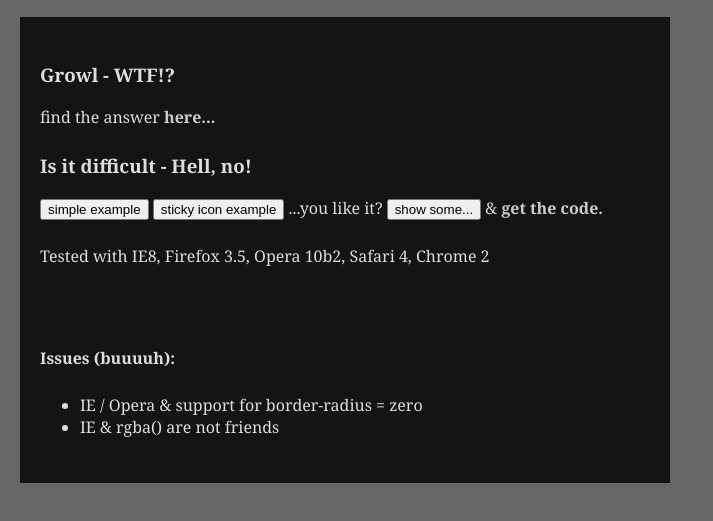
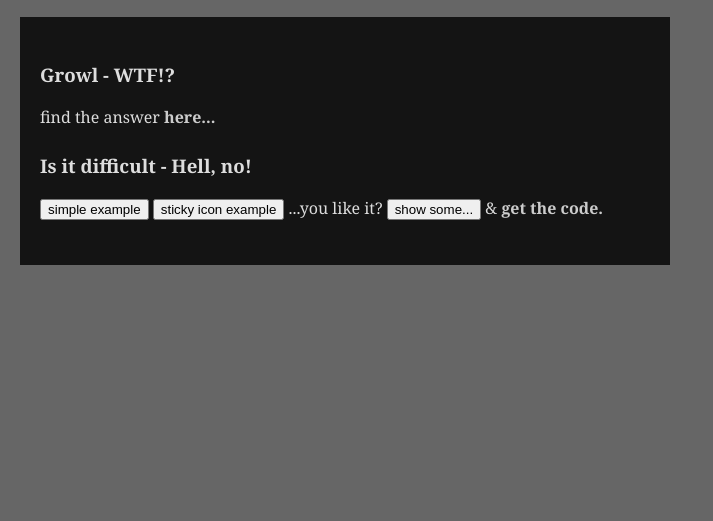
Before and after one commit to aheinze/Growl, a plain HTML site: page index.html in a window 1280 px wide. Shown: the part 127-648 px from the top of the page, without its empty margins (0-713 px from the left). Drawn offline with nearby package versions, Linux system fonts and the light colour scheme.

Commit message:
css updated

```diff
--- a/css/growl.css
+++ b/css/growl.css
@@ -28,8 +28,8 @@
 }
 .growlstatusclose{
   position: absolute;
-  top: 5px;
-  right: 5px;
+  top: -15px;
+  right: -15px;
   width:30px;
   height:30px;
   cursor: pointer;
--- a/index.html
+++ b/index.html
@@ -102,18 +102,6 @@
         <button id="btnExLove" type="button">show some...</button> &amp; <strong><a href="https://github.com/aheinze/Growl">get the code.</a></strong>
       </p>
 
-      <p>
-        Tested with IE8, Firefox 3.5, Opera 10b2, Safari 4, Chrome 2
-      </p>
-
-      <p style="margin-top:80px;">
-        <strong>Issues (buuuuh):</strong>
-        <ul>
-          <li>IE / Opera &amp; support for border-radius = zero</li>
-          <li>IE &amp; rgba() are not friends</li>
-        </ul>
-      </p>
-
     </div>
 
   </div>
```
